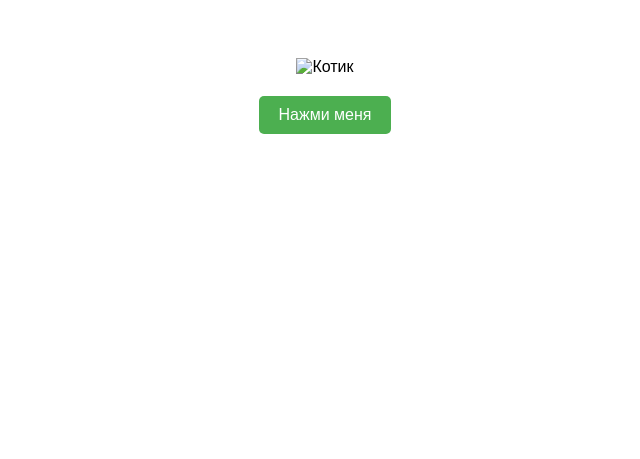
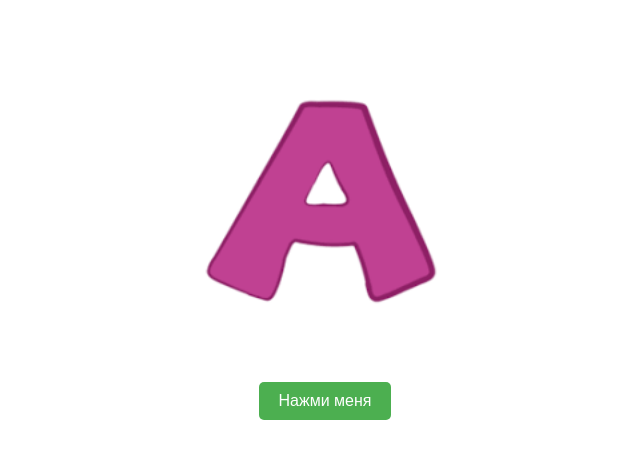
Before and after one commit to divkameleoon/skills-github-pages, a Jekyll site: the page index.html, which Jekyll copies as it is, in a window 1280 px wide. Shown: the top 459 px of the page, without its empty margins (315-955 px from the left). Built offline with Jekyll 4.4.1, drawn with Linux system fonts in a browser that asks for light colours.

Commit message:
Update index.html

```diff
--- a/index.html
+++ b/index.html
@@ -30,7 +30,7 @@
 </head>
 <body>
 
-<img src="/_layouts/A.png" alt="Котик" style="width: 300px;">
+<img src="/images/A.png" alt="Котик" style="width: 300px;">
 <br />
 <button onclick="alert('Кнопка нажата!')">Нажми меня</button>
 
```
